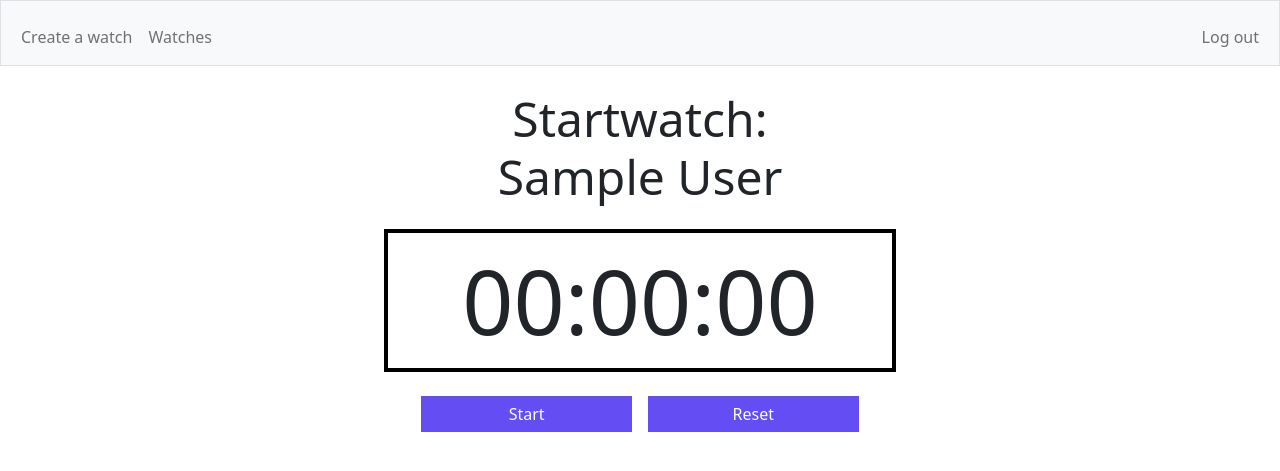
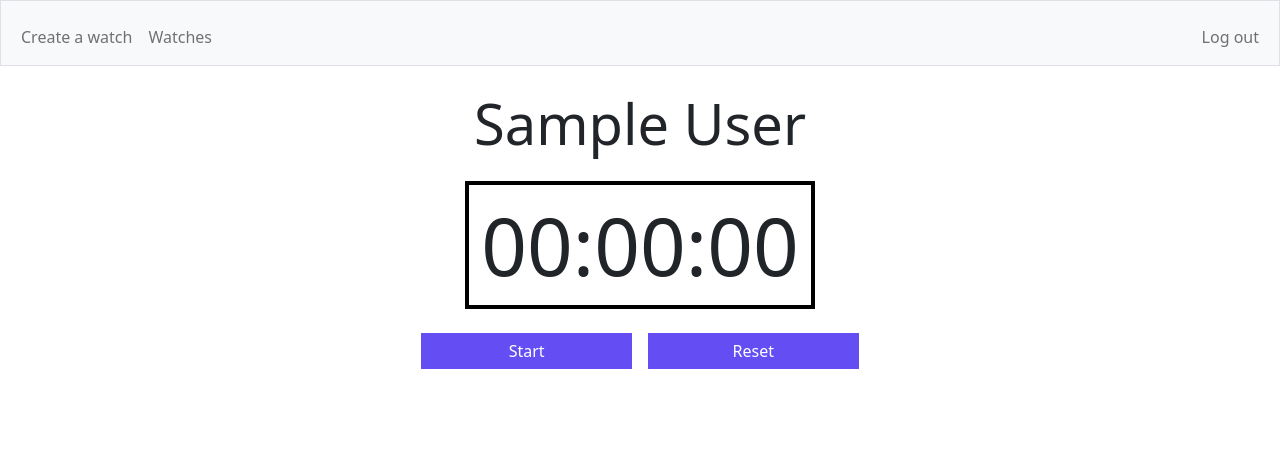
Before and after one commit to zepedae/startwatch, a Flask app: page /stopwatch in a window 1280 px wide. Shown: the top 471 px of the page. Run offline with Flask 3, Linux system fonts and the light colour scheme; the visitor is signed in with stand-in values (Sample User, id 1).

Commit message:
Fix login, stopwatch html

```diff
--- a/static/style.css
+++ b/static/style.css
@@ -130,11 +130,11 @@
 /* Stopwatch */
 .stopwatch-cont {
   border: 4px solid rgb(0, 0, 0);
-  width: 40%;
+  width: auto;
 }
 
 #stopwatch-display {
-  font-size: 7vw;
+  font-size: clamp(3rem, 10vw, 80px);
 }
 
 #blackout {
--- a/templates/login.html
+++ b/templates/login.html
@@ -6,7 +6,7 @@
 
 {% block main %}
 <div class="row mt-5 text-center">
-    <div class="display-5">Log In to Startwatch</div>
+    <div class="display-5">Log In</div>
 </div>
 <div class="row m-4 text-center">
     <form action="/login" method="post">
--- a/templates/stopwatch.html
+++ b/templates/stopwatch.html
@@ -6,7 +6,7 @@
 
 {% block main %}
     <div class="row mt-4 mb-2 text-center">
-        <div class="header display-5">Startwatch:<br/>
+        <div class="header display-4">
         {{ watch_name }}</div>
     </div>
     <div class="row justify-content-center">
```
Also changed, not shown: templates/visualize.html (+7 -5 lines), 2 other files.
